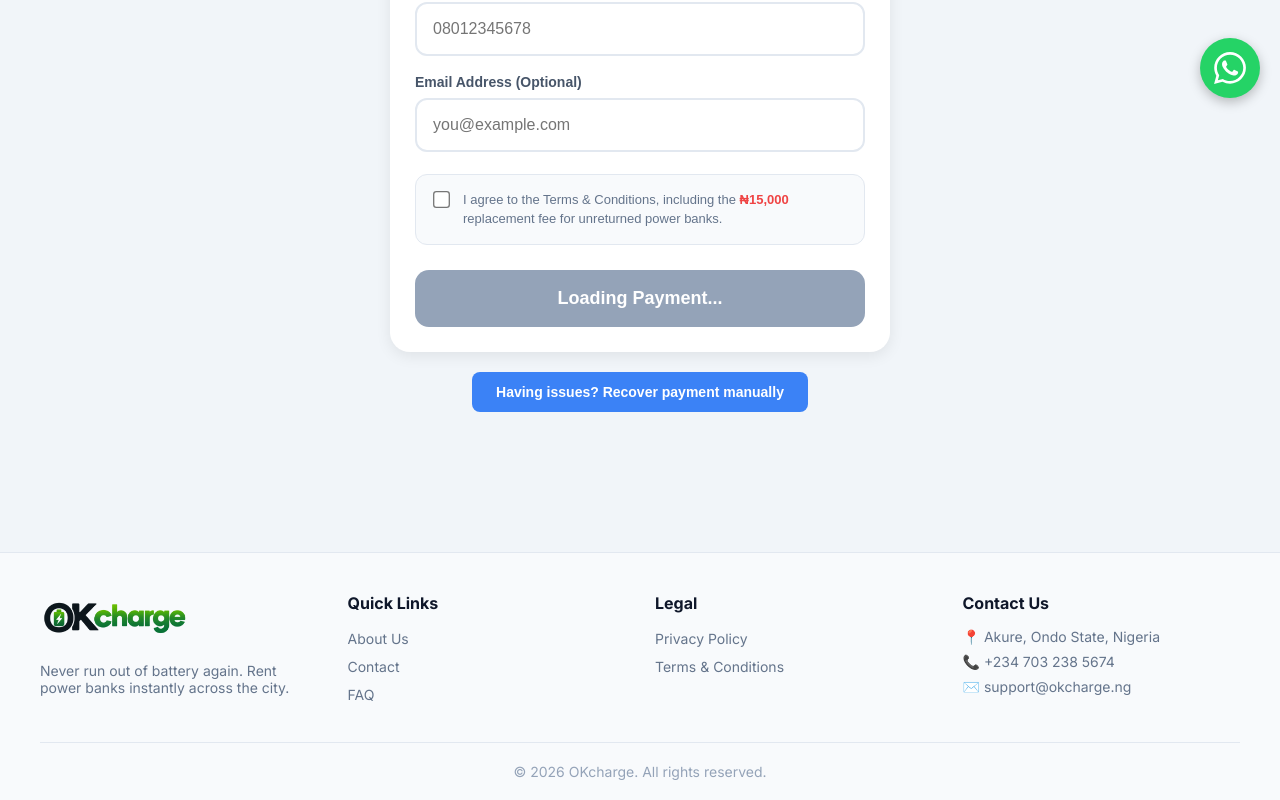
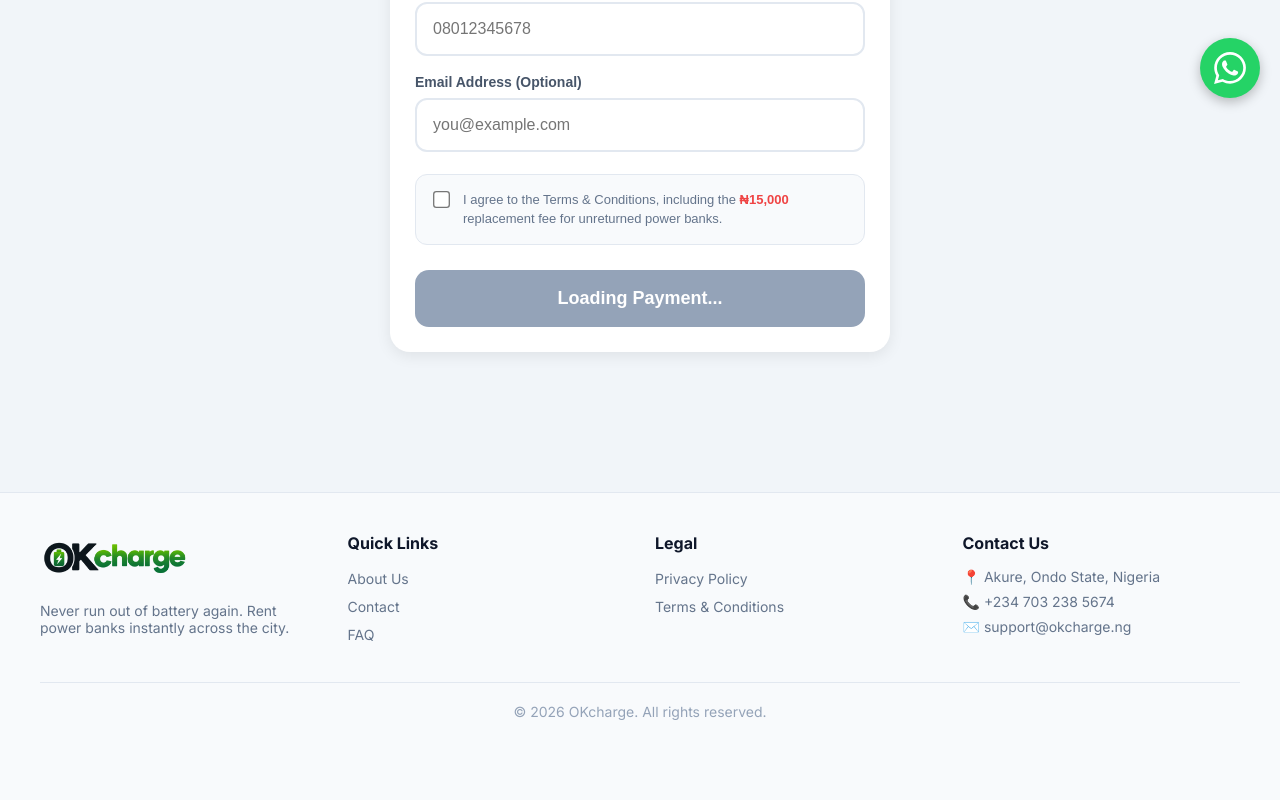
Before and after one commit to okivictor01-bit/OKcharge-, a Next.js app: page /rent in a window 1280 px wide. Shown: the part 682-1482 px from the top of the page. After the commit the page ends 1422 px from the top, so only its background shows below. Built offline with nearby package versions, Linux system fonts and the light colour scheme.

Commit message:
Update page.tsx

```diff
--- a/app/rent/page.tsx
+++ b/app/rent/page.tsx
@@ -22,6 +22,7 @@ function RentContent() {
   const currentPrice = prices[duration] || 100;
 
   useEffect(() => {
+    // REMOVED: The localStorage redirect logic that caused the loop
     let attempts = 0;
     const script = document.createElement("script");
     script.src = "https://js.paystack.co/v1/inline.js";
@@ -38,14 +39,12 @@ function RentContent() {
     document.body.appendChild(script);
 
     if (locationCode) {
-      console.log('Looking for location:', locationCode);
       supabase
         .from("locations")
         .select("id, owner_id")
         .eq("location_code", locationCode)
         .single()
         .then(({ data: locData, error: locError }) => {
-          console.log('Location query result:', { locData, locError });
           if (!locError && locData) {
             setLocationId(locData.id);
             supabase
@@ -54,7 +53,6 @@ function RentContent() {
               .eq("user_id", locData.owner_id)
               .single()
               .then(({ data: ownerData }) => {
-                console.log('Owner subaccount:', ownerData);
                 if (ownerData?.paystack_subaccount_code) {
                   setOwnerSubaccount(ownerData.paystack_subaccount_code);
                 }
@@ -83,20 +81,7 @@ function RentContent() {
     const currentDuration = duration;
     const currentLocationId = locationId;
 
-    console.log('Creating rental with:', {
-      ticket_code: ticket,
-      customer_name: currentFormData.name,
-      customer_phone: currentFormData.phone,
-      duration_hours: parseInt(currentDuration),
-      amount_paid: currentPriceValue,
-      paystack_reference: reference,
-      status: "pending",
-      started_at: new Date().toISOString(),
-      location_id: currentLocationId,
-      locationCode: locationCode
-    });
-
-    const { data: insertData, error: insertError } = await supabase.from("rentals").insert({
+    const { error: insertError } = await supabase.from("rentals").insert({
       ticket_code: ticket,
       customer_name: currentFormData.name,
       customer_phone: currentFormData.phone,
@@ -106,15 +91,11 @@ function RentContent() {
       status: "pending",
       started_at: new Date().toISOString(),
       location_id: currentLocationId
-    }).select();
-
-    console.log('Insert result:', { insertData, insertError });
+    });
 
     if (insertError) {
       setLoading(false);
-      const errorMessage = `Failed to initialize rental.\n\nError: ${insertError.message}\nCode: ${insertError.code}\n\nLocation: ${locationCode}\nLocation ID: ${currentLocationId}`;
-      alert(errorMessage);
-      console.error("Database error:", insertError);
+      alert(`Failed to initialize rental: ${insertError.message}`);
       return;
     }
 
@@ -123,8 +104,6 @@ function RentContent() {
       : `${currentFormData.phone}@okcharge.ng`;
 
     function onPaymentSuccess(response: any) {
-      console.log("Payment successful:", response);
-      // Update status to paid
       supabase.from("rentals")
         .update({ status: "paid" })
         .eq("paystack_reference", response.reference)
@@ -134,11 +113,8 @@ function RentContent() {
     }
 
     function onPaymentClose() {
-      console.log("Payment window closed");
       setLoading(false);
-
-      // ALWAYS redirect to success page for verification after 2 seconds
-      // The success page will verify with Paystack if payment succeeded
+      // Redirect to success page to let the verification API handle it
       setTimeout(() => {
         window.location.href = `/rent/success?ref=${reference}&ticket=${ticket}`;
       }, 2000);
@@ -177,14 +153,6 @@ function RentContent() {
     } catch (error: any) {
       setLoading(false);
       alert("Payment error: " + error.message);
-    }
-  };
-
-  // Manual recovery button
-  const handleManualRecovery = () => {
-    const ref = prompt("Please enter your payment reference (starts with OKCHARGE_):");
-    if (ref) {
-      window.location.href = `/rent/success?ref=${ref}&ticket=RECOVERY`;
     }
   };
 
@@ -232,25 +200,6 @@ function RentContent() {
             {loading ? "Processing..." : !paystackReady ? "Loading Payment..." : `Pay ₦${currentPrice} & Rent Now`}
           </button>
         </form>
-
-        {/* Manual Recovery Button */}
-        <div style={{ marginTop: "20px", textAlign: "center" }}>
-          <button
-            onClick={handleManualRecovery}
-            style={{
-              padding: "12px 24px",
-              backgroundColor: "#3b82f6",
-              color: "white",
-              border: "none",
-              borderRadius: "8px",
-              cursor: "pointer",
-              fontSize: "14px",
-              fontWeight: "600"
-            }}
-          >
-             Having issues? Recover payment manually
-          </button>
-        </div>
       </div>
     </main>
   );
```
